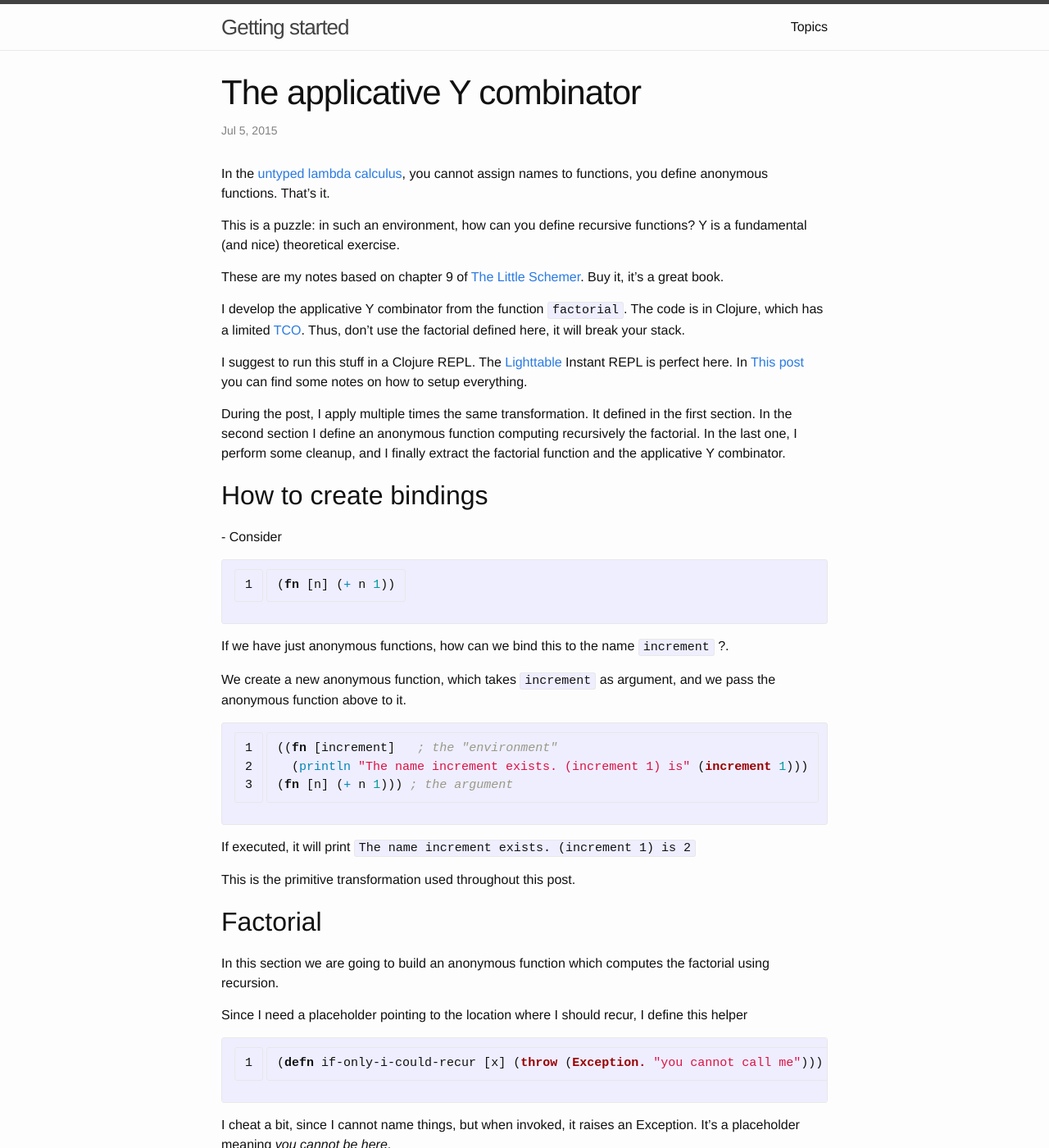
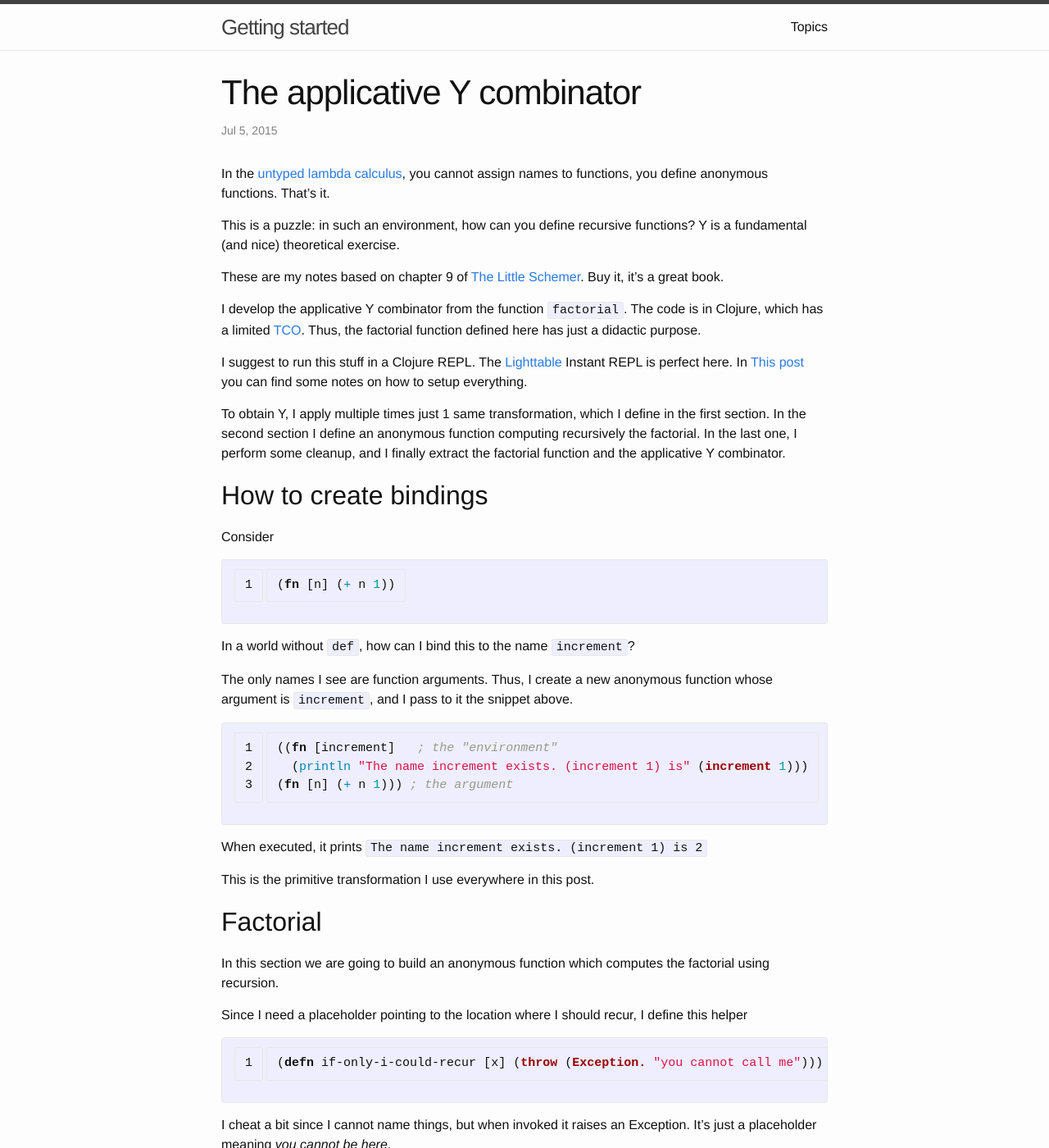
Before and after one commit to vdelia/vdelia.github.io, a Jekyll site: the page built from _posts/2015-07-05-ycombinator.md, in a window 1280 px wide and 1400 px high. Shown: the whole window at 82% size. Built offline with Jekyll 4.4.1, drawn with Linux system fonts in a browser that asks for light colours; some of the changed text lies outside the part shown.

Commit message:
rephrase

```diff
--- a/_posts/2015-07-05-ycombinator.md
+++ b/_posts/2015-07-05-ycombinator.md
@@ -18,26 +18,27 @@ Buy it, it's a great book.
 I develop the applicative Y combinator from the function
 `factorial`.
 The code is in Clojure, which has a limited [TCO][tail-call].
-Thus, don't use the factorial defined here, it will break your stack.
+Thus, the factorial function defined here has just a didactic purpose.
 
 I suggest to run this stuff in a Clojure REPL. The [Lighttable][lighttable] Instant REPL is perfect here.
 In [This post][clojure-intro] you can find some notes on how to setup everything.
 
-During the post, I apply multiple times the same transformation.
-It defined in the first section.
-In the second section I define an anonymous function computing recursively the factorial. In the last one, I perform some cleanup, and I finally extract the factorial function and the applicative Y combinator.
+To obtain Y, I apply multiple times just 1 same transformation, which I define in the first section.
+In the second section I define an anonymous function computing recursively the factorial.
+In the last one, I perform some cleanup, and I finally extract the factorial function and the applicative Y combinator.
 
 ## How to create bindings
--
+
 Consider
 
 {% highlight clojure linenos=table %}
 (fn [n] (+ n 1))
 {% endhighlight %}
 
-If we have just anonymous functions, how can we bind this to the name `increment` ?.
+In a world without `def`, how can I bind this to the name `increment`?
 
-We create a new anonymous function, which takes `increment` as argument, and we pass the anonymous function  above to it.
+The only names I see are function arguments. Thus, I create a new anonymous function
+whose argument is  `increment`, and I pass to it the snippet  above.
 
 {% highlight clojure linenos=table %}
 ((fn [increment]   ; the "environment"
@@ -45,9 +46,9 @@ We create a new anonymous function, which takes `increment` as argument, and we
 (fn [n] (+ n 1))) ; the argument
 {% endhighlight %}
 
-If executed, it will print `The name increment exists. (increment 1) is 2`
+When executed, it prints `The name increment exists. (increment 1) is 2`
 
-This is the primitive transformation used throughout this post.
+This is the primitive transformation I use everywhere in this post.
 
 ## Factorial
 
@@ -60,7 +61,8 @@ Since I need a placeholder pointing to the location where I should recur, I defi
 (defn if-only-i-could-recur [x] (throw (Exception. "you cannot call me")))
 {% endhighlight %}
 
-I cheat a bit, since I cannot name things, but when invoked, it raises an Exception. It's a placeholder meaning *you cannot be here*.
+I cheat a bit since I cannot name things, but when invoked it raises an Exception.
+It's just a placeholder meaning *you cannot be here*.
 
 The `factorial` function looks like this
 
@@ -74,11 +76,12 @@ The `factorial` function looks like this
 
 It takes an integer as parameter:
 1.  if it's 0, then the factorial is 1
-2.  otherwise we should the recur on n-1. Unfortunately we cannot, because we don't have a name to refer to itself. Good place  for our placeholder, isn't it?
+2.  otherwise we should recur on n-1. Unfortunately, we cannot. We don't have a name to refer to itself. Good place  for our placeholder, isn't it?
 
-For the moment, we can compute just the factorial of 0.
+This function is able to compute just the factorial of 0. What we do want to do
+is pass to it the recursive step to execute.
 
-How can we assign a name to the next recursive step? By wrapping all in a new function.
+How can we assign a name to the next recursive step? By wrapping everything in a new function.
 
 {% highlight clojure linenos=table %}
 ((fn [recursive-step]
@@ -146,10 +149,14 @@ So we use it.*
 This is a working factorial definition. Try it!
 
 ## Extract Y
-The goal is now to refactor the last expression we wrote to extract the factorial function. The remaining part will be Y.
+The goal is now to refactor the last expression to extract the factorial function.
+The remaining part is Y.
 
-First of all, we are going to extract the  `(recursive-step recursive-step)` call at line 8.
-That is a function that receives an argument, and apply   `(recursive-step recursive-step)` to it. In Clojure this is
+First of all, we extract the form `(recursive-step recursive-step)` at line 8.
+
+We do it in two steps. First of all, I wrap it in the call to a function that
+receives an argument, and apply   `(recursive-step recursive-step)` to it.
+In Clojure this is
 
 {% highlight clojure linenos=table %}
 (fn [x] ((recursive-step recursive-step) x))
@@ -206,13 +214,14 @@ Now what's beneath `((fn [factorial]...` really looks like the recursive definit
                   (dec n)))))))
   {% endhighlight %}
 
-Here the anonymous function `(fn [factorial] ...)` returns
-a function whose body is the form `(fn [n] ...)`, which computes the factorial of `n` by calling `factorial` to recur.
+Here the anonymous function `(fn [factorial] ...)` is a factory building
+factorial functions, i.e. functions whose body is the form `(fn [n] ...)`,
+which compute the factorial of `n` by using the name `factorial` to recur.
 
-It works because it is passed as argument to another function,
-  which calls it by passing as argument (which is the recursive step) a new instance of `(fn [n] ...)`. We call this function Y.
+It works because the factory is passed as argument to another function,
+called the applicative Y combinator.
 
-  {% highlight clojure linenos=table %}
+{% highlight clojure linenos=table %}
   (defn Y
     [f]
     ((fn [g] (g g))
@@ -221,7 +230,11 @@ It works because it is passed as argument to another function,
         (fn [x] ((h h) x))))))
   {% endhighlight %}
 
-  In an environment where you cannot name things, Y allows you to build functions referring to themselves.
+Y uses the factory to build a new function, passing as argument to it
+(i.e. the recursive step) another instance of the function built with the
+factory itself.
+
+In an environment where you cannot name things, Y allows you to build functions referring to themselves.
 
 {% highlight clojure linenos=table %}
   (Y
```
Also changed, not shown: other parts of _posts/2015-07-05-ycombinator.md (+5 -4 lines).
